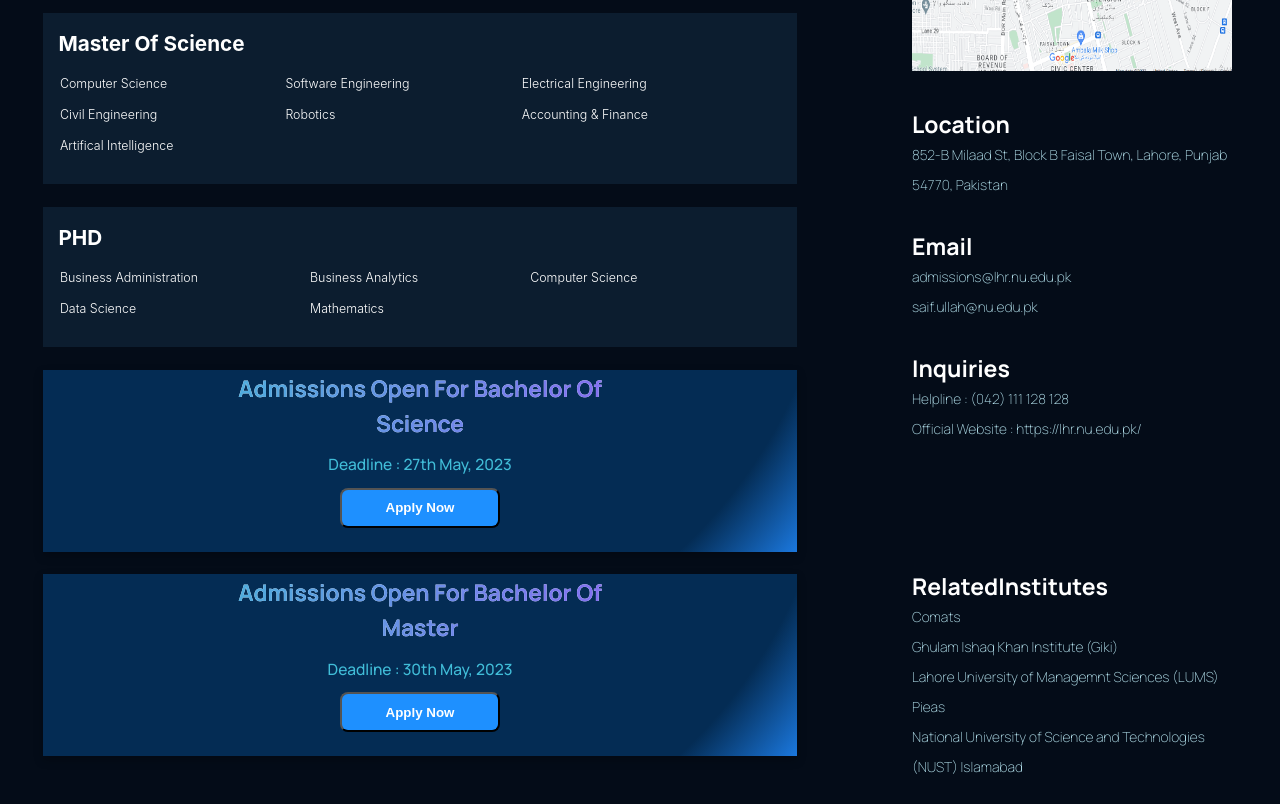
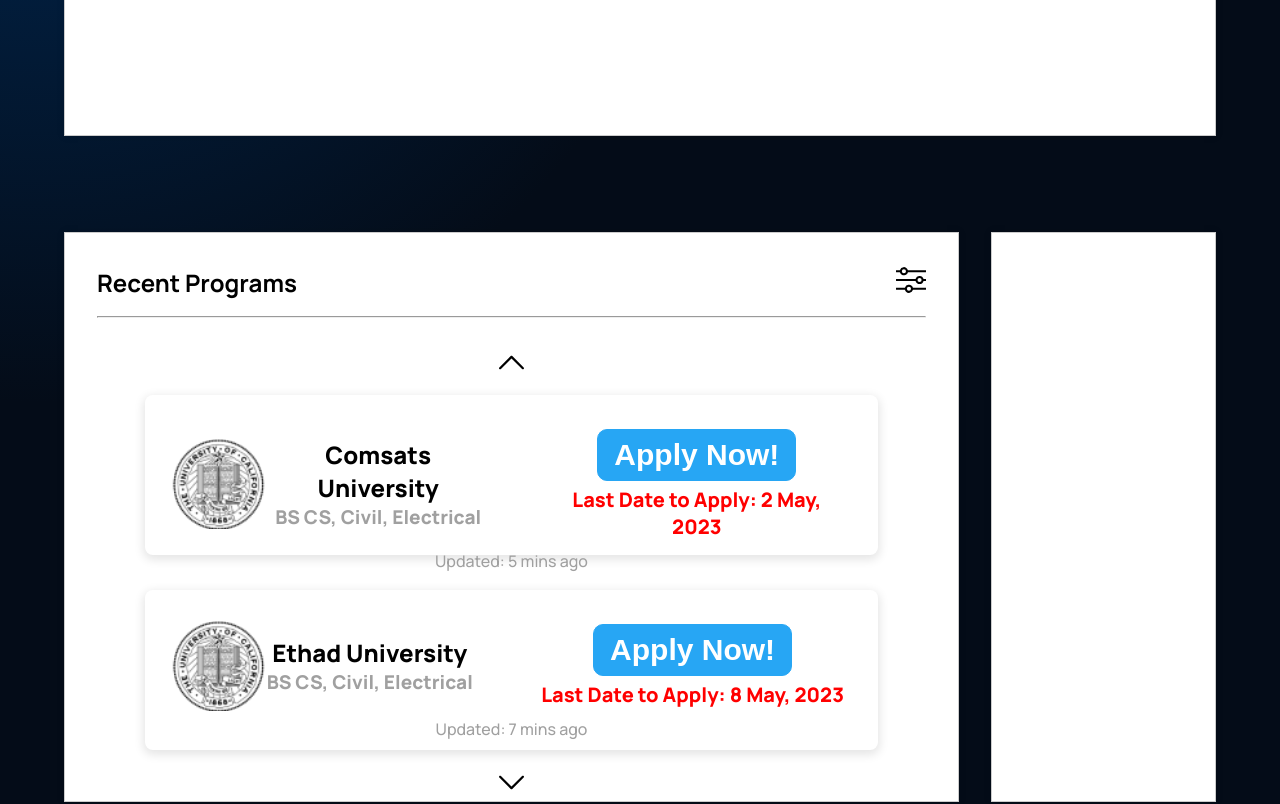
Before and after one commit to usmanf07/edulink, a React (Create React App) app in the folder edulink/: page / in a window 1280 px wide. Shown: the part 1120-1924 px from the top of the page. Built offline with nearby package versions, Linux system fonts and the light colour scheme.

Commit message:
recent-feature-slider-done

```diff
--- a/edulink/src/App.js
+++ b/edulink/src/App.js
@@ -10,16 +10,16 @@
   return (
     <div className="App">
       <div className="gradient_bg">
-         {/* <Navbar />
+         <Navbar />
         <Header />
         <Features />
         <Featuresecondary />
         <Edulink />
         <Possiblity />
-         <CTA /> */}
+         <CTA />
 
         {/* <All_UniversitiesPage />     */}
-         <UniPage />
+         {/* <UniPage /> */}
 
       </div>
 
--- a/edulink/src/containers/features/featuresecondary.css
+++ b/edulink/src/containers/features/featuresecondary.css
@@ -15,7 +15,7 @@
   border: 1px solid #ccc;
   box-shadow: 0 0 8px rgba(0, 0, 0, 0.1);
   background-color: #fff;
-  height: 560px;
+  height: 570px;
   margin-right: 2rem;
 }
 
@@ -27,7 +27,7 @@
   border: 1px solid #ccc;
   box-shadow: 0 0 8px rgba(0, 0, 0, 0.1);
   background-color: #fff;
-  height: 560px;
+  height: 570px;
 }
 
 .edulink__featuresecondary-box1-header {
@@ -69,12 +69,12 @@
   box-sizing: border-box;
   box-shadow: 0px 3px 10px 2px rgba(0, 0, 0, 0.1);
   border-radius: 8px;
-  margin: 1rem 1rem;
+  margin: 1rem 0rem;
 }
 
 .edulink__featuresecondary-instituteBox-info:hover{
   transition: transform 0.2s ease-in-out;
-  transform: scale(1.05);
+  transform: scale(1.02);
 }
 
 .edulink__featuresecondary-instituteBox-info p{
@@ -93,10 +93,14 @@
 
 .edulink__featuresecondary-institute-details {
   display: flex;
+  justify-content: space-between;
   align-items: center;
+  padding-right: 50px;
 }
 
 .edulink__featuresecondary-institute-details img {
+  height: 75px;
+  width: 80px;
   margin-right: 10px;
 }
 
--- a/edulink/src/containers/features/featuresecondary.jsx
+++ b/edulink/src/containers/features/featuresecondary.jsx
@@ -1,5 +1,9 @@
-import React, { useState }from 'react';
-import './featuresecondary.css'
+import React, { useState, useRef } from 'react';
+import './featuresecondary.css';
+import Slider from 'react-slick';
+import 'slick-carousel/slick/slick.css';
+import 'slick-carousel/slick/slick-theme.css';
+
 
 const institutesData = [
   {
@@ -18,9 +22,64 @@
     lastDate: '2 May, 2023',
     updated: '5 mins ago'
   },
+  {
+    id: 3,
+    name: 'Ethad University',
+    logo: 'myimages/uni1.png',
+    program: 'BS CS, Civil, Electrical',
+    lastDate: '8 May, 2023',
+    updated: '7 mins ago'
+  },
+  {
+    id: 4,
+    name: 'UET Lahore',
+    logo: 'myimages/uni3.png',
+    program: 'BS CS',
+    lastDate: '10 May, 2023',
+    updated: '9 mins ago'
+  },
 ]
 
 const Featuresecondary = () => {
+
+  const sliderRef = useRef(null);
+
+  const handleUpArrowClick = () => {
+    sliderRef.current.slickPrev();
+  };
+
+  const handleDownArrowClick = () => {
+    sliderRef.current.slickNext();
+  };
+
+  const settings = {
+    vertical: true,
+    autoplay: true,
+    autoplaySpeed: 3000,
+    slidesToShow: 2,
+    slidesToScroll: 1,
+    arrows: false,
+    dots: false,
+    draggable: false,
+    swipe: false,
+    touchMove: false,
+    pauseOnHover: false,
+    responsive: [
+      {
+        breakpoint: 768,
+        settings: {
+          vertical: false,
+          slidesToShow: 1,
+        },
+      },
+    ],
+  };
+
+  const [filterMenuOpen, setFilterMenuOpen] = useState(false);
+
+  const toggleFilterMenu = () => {
+    setFilterMenuOpen(!filterMenuOpen);
+  };
 
   return (
     <div className='edulink__featuresecondary'>
@@ -30,22 +89,30 @@
                 <h2>Recent Programs</h2>
               </div>
               <div>
-              <svg id="Group_35" data-name="Group 35" xmlns="http://www.w3.org/2000/svg" width="66.58" height="57.184" viewBox="0 0 66.58 57.184">
+              <svg onClick={toggleFilterMenu} id="filter-options" data-name="Group 35" xmlns="http://www.w3.org/2000/svg" width="66.58" height="57.184" viewBox="0 0 66.58 57.184">
                 <path id="Path_16" data-name="Path 16" d="M-170.816-274.868q7.167,0,14.334,0c1.011,0,2.023.02,3.032-.024.527-.023,1.044.071,1.571.034.56-.04,1.125-.009,1.688-.009h5.025c.667,0,.647-.008.877-.624a8.861,8.861,0,0,1,7.527-6.133,9,9,0,0,1,9.806,6.368.461.461,0,0,0,.519.393c1.524-.011,3.048.006,4.572-.011.387,0,.536.109.529.512q-.031,1.771,0,3.542c.007.409-.151.512-.532.508-1.455-.016-2.911.009-4.366-.014a.683.683,0,0,0-.79.553,9.08,9.08,0,0,1-8.732,6.294,9.07,9.07,0,0,1-8.531-6.292.687.687,0,0,0-.785-.557q-20.966.016-41.932.009a3.9,3.9,0,0,0-.412,0c-.349.037-.48-.083-.473-.459.024-1.235.019-2.471,0-3.707,0-.309.076-.394.39-.393Q-179.158-274.861-170.816-274.868Zm39.725,2.284a4.573,4.573,0,0,0-4.529-4.585,4.615,4.615,0,0,0-4.608,4.551,4.578,4.578,0,0,0,4.533,4.589A4.563,4.563,0,0,0-131.091-272.583Z" transform="translate(187.916 301.197)"/>
                 <path id="Path_17" data-name="Path 17" d="M-136.028-34.24c-4.64,0-9.281.006-13.921-.008a.636.636,0,0,0-.723.517,8.825,8.825,0,0,1-6.667,6.088,8.747,8.747,0,0,1-8.4-2.412,8.587,8.587,0,0,1-2.277-3.753.533.533,0,0,0-.615-.437q-6.013.013-12.026.005c-2.292,0-4.585-.007-6.877.006-.363,0-.5-.083-.494-.48.023-1.235.014-2.471-.012-3.706-.008-.364.192-.366.44-.366h9.761c3.031,0,6.062-.006,9.093.009a.67.67,0,0,0,.764-.53,8.843,8.843,0,0,1,7.366-6.208,8.7,8.7,0,0,1,7.288,2.177,8.784,8.784,0,0,1,2.684,4.156c.113.367.343.4.653.4q3.913-.007,7.825,0h19.852c.927,0,.831-.042.832.812q0,1.524,0,3.048c0,.686,0,.686-.667.686Zm-23.343,2.291a4.58,4.58,0,0,0,4.619-4.534,4.613,4.613,0,0,0-4.525-4.6,4.589,4.589,0,0,0-4.635,4.484A4.57,4.57,0,0,0-159.371-31.949Z" transform="translate(188.054 84.575)"/>
                 <path id="Path_18" data-name="Path 18" d="M-141.742-506.927h-17.875c-.59,0-1.181.019-1.77-.006a.515.515,0,0,0-.583.439,9.022,9.022,0,0,1-3.236,4.6,8.926,8.926,0,0,1-4.538,1.782,8.741,8.741,0,0,1-4.73-.795,8.915,8.915,0,0,1-4.838-5.485.667.667,0,0,0-.777-.548c-2.553.019-5.107,0-7.661.02-.388,0-.442-.117-.438-.462q.022-1.914-.021-3.829c-.007-.31.17-.219.313-.219,2.595,0,5.19-.011,7.784.013a.706.706,0,0,0,.808-.573,8.9,8.9,0,0,1,7.664-6.237,8.479,8.479,0,0,1,5.544,1.167,8.936,8.936,0,0,1,4.078,5.07.716.716,0,0,0,.825.572q19.358-.018,38.716-.009a3.175,3.175,0,0,0,.37,0c.362-.042.48.113.475.471q-.024,1.812,0,3.624c0,.328-.1.414-.426.413q-6.692-.017-13.384-.009Zm-24.341-2.226a4.636,4.636,0,0,0-4.61-4.613,4.584,4.584,0,0,0-4.522,4.6,4.559,4.559,0,0,0,4.57,4.583A4.62,4.62,0,0,0-166.083-509.153Z" transform="translate(188.209 518.3)"/>
               </svg>
               </div>
+              {filterMenuOpen && (
+                <div className='filter-menu'>
+                  <div className='filter-menu__header'>
+                    <h3>Filter</h3>
+                    </div>
+                </div>
+              )}
           </div>
           <hr></hr>
           <div className='edulink__featuresecondary-institutes'>
-            <div>
+            <div onClick={handleUpArrowClick}>
                <svg fill="#000000" version="1.1" id="up-arrow" xmlns="http://www.w3.org/2000/svg" viewBox="0 0 330 330">
                 <path id="XMLID_224_" d="M325.606,229.393l-150.004-150C172.79,76.58,168.974,75,164.996,75c-3.979,0-7.794,1.581-10.607,4.394
                 l-149.996,150c-5.858,5.858-5.858,15.355,0,21.213c5.857,5.857,15.355,5.858,21.213,0l139.39-139.393l139.397,139.393
                 C307.322,253.536,311.161,255,315,255c3.839,0,7.678-1.464,10.607-4.394C331.464,244.748,331.464,235.251,325.606,229.393z"/>
               </svg>
             </div>
+            <Slider {...settings} ref={sliderRef}>
               {institutesData.map(institute => (
               <div key={institute.id} className="edulink__featuresecondary-instituteBox-info">
                   <div className="edulink__featuresecondary-instituteBox">
@@ -66,13 +133,15 @@
                   <p>Updated: {institute.updated}</p>
               </div>
             ))}
-            <div>
+             </Slider>
+            <div onClick={handleDownArrowClick}>
                <svg id="down-arrow" fill="#000000" version="1.1" xmlns="http://www.w3.org/2000/svg" viewBox="0 0 330 330">
                 <path id="XMLID_224_" d="M325.606,229.393l-150.004-150C172.79,76.58,168.974,75,164.996,75c-3.979,0-7.794,1.581-10.607,4.394
                 l-149.996,150c-5.858,5.858-5.858,15.355,0,21.213c5.857,5.857,15.355,5.858,21.213,0l139.39-139.393l139.397,139.393
                 C307.322,253.536,311.161,255,315,255c3.839,0,7.678-1.464,10.607-4.394C331.464,244.748,331.464,235.251,325.606,229.393z"/>
               </svg>
             </div>
+
           </div>
         </div>
         <div className="edulink__featuresecondary-box2">
```
